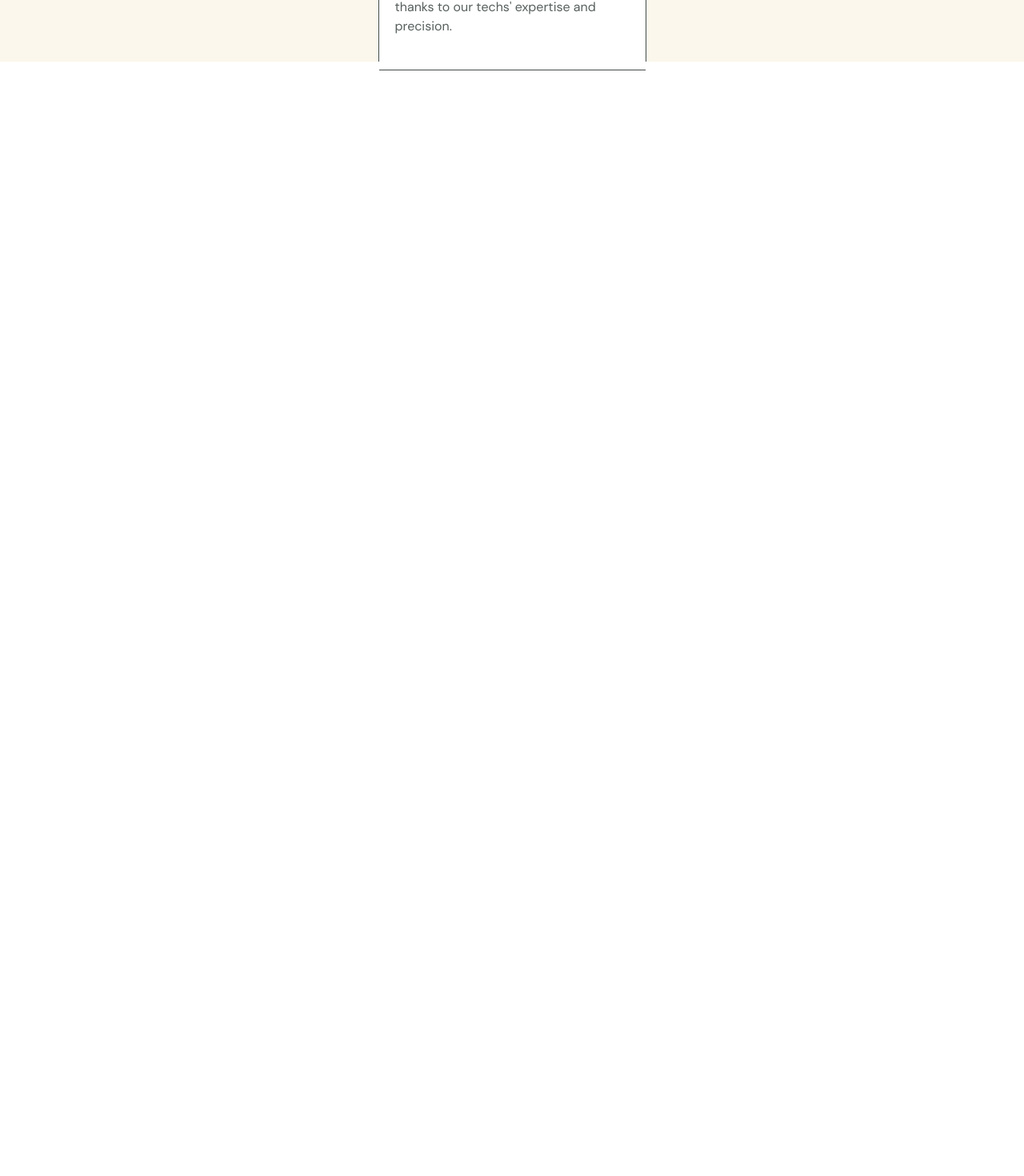
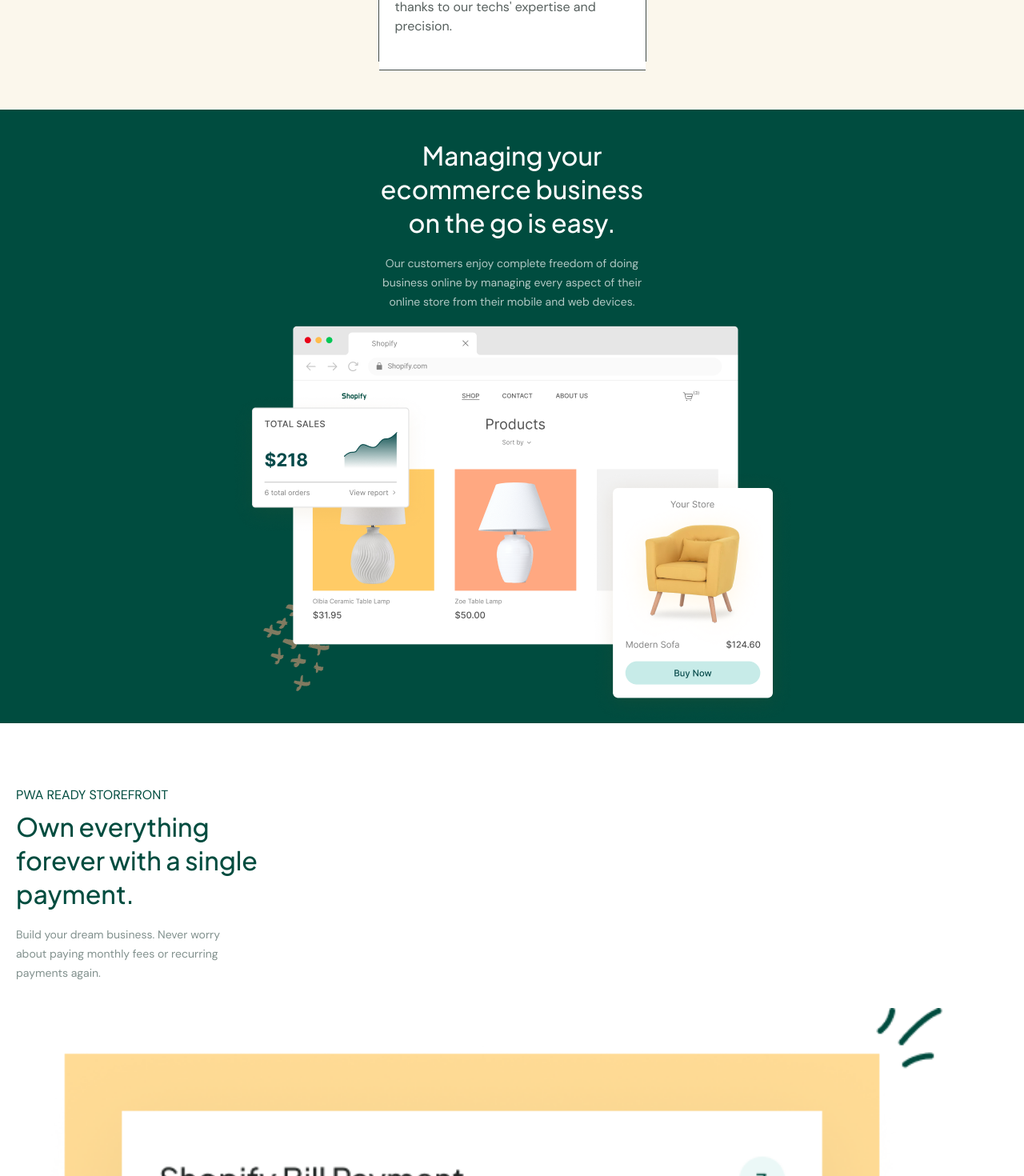
Before and after one commit to mathwcruz/feedback-widget-client, a Next.js app: page / in a window 1280 px wide. Shown: the part 2300-3770 px from the top of the page at 80% size. Before the commit the page ends 2388 px from the top, so only its background shows below. Built offline with nearby package versions, Linux system fonts and the light colour scheme; no server answers.

Commit message:
feat: create Payment and half of Testimonial component

```diff
--- /dev/null
+++ b/src/components/Payment.tsx
@@ -0,0 +1,54 @@
+/* eslint-disable @next/next/no-img-element */
+
+export const Payment = () => {
+  return (
+    <>
+      <div className="w-screen h-full bg-primary-100 flex flex-col items-center justify-center mt-[60px] gap-[18px] pt-9 px-5">
+        <h3 className="text-center max-w-[335px] text-[32px] leading-[42px] text-white font-medium">
+          Managing your ecommerce business on the go is easy.
+        </h3>
+        <p className="text-center max-w-[335px] text-white text-opacity-70 font-normal text-sm leading-6">
+          Our customers enjoy complete freedom of doing business online by
+          managing every aspect of their online store from their mobile and web
+          devices.
+        </p>
+        <img
+          src="/assets/images/platform-view-one.png"
+          alt="An image showing a graph, an armchair and a screenshot for our platform"
+        />
+      </div>
+      <div className="w-screen h-full bg-white px-5 py-20 flex flex-col justify-center">
+        <span className="block text-primary-100 font-medium text-base leading-5 text-left mb-2">
+          PWA READY STOREFRONT
+        </span>
+        <h4 className="mb-[18px] text-primary-100 font-medium text-[32px]  leading-[42px] text-left max-w-[335px]">
+          Own everything forever with a single payment.
+        </h4>
+        <p className="mb-8 text-black-400 font-regular text-sm  leading-6 text-left max-w-[290px]">
+          Build your dream business. Never worry about paying monthly fees or
+          recurring payments again.
+        </p>
+        <img
+          src="/assets/images/bill-amount-card.png"
+          alt="An imagem showing a list of three men with their respective data an a card showing amount bill"
+        />
+      </div>
+      <div className="w-screen h-full bg-white px-5 py-20 flex flex-col justify-center">
+        <span className="block text-primary-100 font-medium text-base leading-5 text-left mb-2">
+          PAY ONCE, USE LIFETIME
+        </span>
+        <h4 className="mb-[18px] text-primary-100 font-medium text-[32px]  leading-[42px] text-left max-w-[335px]">
+          Getting your products sold on the easy.
+        </h4>
+        <p className="mb-8 text-black-400 font-regular text-sm  leading-6 text-left max-w-[290px]">
+          Sell your products online, and turn your social media accounts into
+          marketing channels.
+        </p>
+        <img
+          src="/assets/images/dashboard-card.png"
+          alt="An imagem showing billing data: total income, worst selling and a graph showing stats about total growth"
+        />
+      </div>
+    </>
+  );
+};
--- /dev/null
+++ b/src/components/Testimonial.tsx
@@ -0,0 +1,89 @@
+/* eslint-disable @next/next/no-img-element */
+import { CaretLeft, CaretRight } from "phosphor-react";
+import { useEffect, useState } from "react";
+
+import { customers } from "utils/customers";
+
+type Customer = {
+  id: number;
+  name: string;
+  role: string;
+  image: string;
+};
+
+export const Testimonial = () => {
+  const [currentCustomer, setCurrentCustomer] = useState<Customer>(
+    customers?.[0]
+  );
+  const [canGoForward, setCanGoForward] = useState(true);
+  const [canGoBack, setCanGoBack] = useState(false);
+
+  useEffect(() => {
+    const customerIndex = customers?.findIndex(
+      (customer) => customer?.id === currentCustomer?.id
+    );
+
+    if (customerIndex < customers?.length - 1) {
+      setCanGoForward(true);
+      setCanGoBack(false);
+    } else {
+      setCanGoBack(true);
+      setCanGoForward(false);
+    }
+  }, [currentCustomer]);
+
+  return (
+    <div className="w-screen h-full flex flex-col px-5 pb-[52px] justify-center">
+      <img
+        src={`/assets/images/${currentCustomer?.image}.png`}
+        alt=""
+        className="h-60 self-center mb-10"
+      />
+      <div className="flex flex-col justify-center gap-[18px]">
+        <h1 className="text-left text-primary-100 max-w-[270px] font-medium text-[32px] leading-[42px]">
+          What Our Customers Say
+        </h1>
+        <p className="text-left max-w-[335px] text-black-400 font-normal text-sm leading-6">
+          &quot;Lorem ipsum dolor sit amet consectetur adipiscing elit turpis
+          viverra amet elit est proin tgestas neque quis aliq vel. Viverra
+          gravida orci vitae at aliquam sit accums rutrum ut convallis.&quot;
+        </p>
+        <div className="flex flex-row items-center justify-between">
+          <div className="flex flex-row">
+            <span className="self-start justify-self-start w-3 h-[2px] bg-primary-100" />
+            <div className="flex flex-col justify-center ml-2 -mt-1">
+              <span className="font-medium text-sm leading-3 text-primary-100 text-left block">
+                {currentCustomer?.name}
+              </span>
+              <span className="font-medium text-sm leading-3 text-black-300 text-left block mt-[10px]">
+                {currentCustomer?.role}
+              </span>
+            </div>
+          </div>
+          <div className="flex flex-row items-center justify-between gap-6">
+            <button
+              disabled={!canGoBack}
+              className={`text-primary-100 flex items-center justify-center rounded-full w-[35px] h-[35px] border border-black-400 hover:opacity-75 duration-150 transition-opacity bg-primary-100 disabled:bg-transparent disabled:opacity-50 disabled:cursor-not-allowed cursor-pointer`}
+            >
+              <CaretLeft
+                weight="bold"
+                className={`w-4 h-4 text-${!canGoBack ? "black-400" : "white"}`}
+              />
+            </button>
+            <button
+              disabled={!canGoForward}
+              className={`text-primary-100 flex items-center justify-center rounded-full w-[35px] h-[35px] border border-black-400 hover:opacity-75 duration-150 transition-opacity bg-primary-100 disabled:bg-transparent disabled:opacity-50 disabled:cursor-not-allowed cursor-pointer`}
+            >
+              <CaretRight
+                weight="bold"
+                className={`w-4 h-4 text-${
+                  !canGoForward ? "black-400" : "white"
+                }`}
+              />
+            </button>
+          </div>
+        </div>
+      </div>
+    </div>
+  );
+};
--- a/src/pages/index.tsx
+++ b/src/pages/index.tsx
@@ -7,6 +7,8 @@ import { Widget } from "components/Widget";
 import { About } from "components/About";
 import { Benefits } from "components/Benefits";
 import { Header } from "components/Header";
+import { Payment } from "components/Payment";
+import { Testimonial } from "components/Testimonial";
 
 const Home: NextPage = () => {
   return (
@@ -18,6 +20,8 @@ const Home: NextPage = () => {
         <Header />
         <About />
         <Benefits />
+        <Payment />
+        <Testimonial />
       </main>
       <Widget />
     </div>
--- /dev/null
+++ b/src/utils/customers.ts
@@ -0,0 +1,9 @@
+export const customers = [
+  { id: 1, name: "Andriy Gentil Pedro", role: "COO at Foundy", image: "man" },
+  {
+    id: 2,
+    name: "Lisa Soeiro",
+    role: "Sales Account at Shimpit",
+    image: "woman",
+  },
+];
```
Also changed, not shown: public/assets/images/man.png (added), public/assets/images/woman.png (added).
